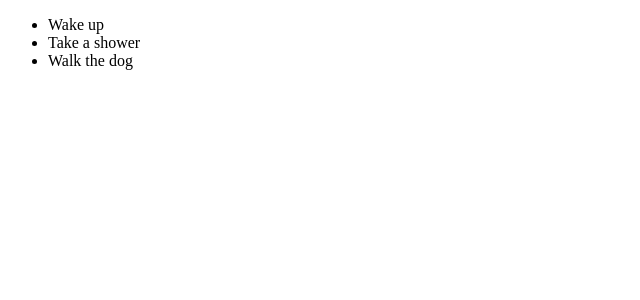
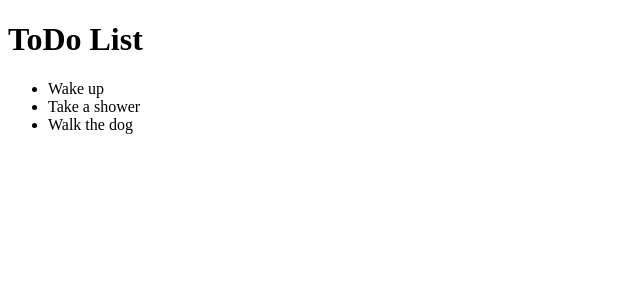
Before and after one commit to annaUniversal/react-todo, a React (Create React App) app: page / in a window 1280 px wide. Shown: the top 300 px of the page, without its empty margins (0-640 px from the left). Built offline with nearby package versions, Linux system fonts and the light colour scheme; the HTML template or start-up script is replaced by a standard one.

Commit message:
fixed the comments

```diff
--- a/src/App.js
+++ b/src/App.js
@@ -1,6 +1,6 @@
 import React from 'react';
 
-var todoList = [
+let todoList = [
   {
     id: 1,
     title: "Wake up"
@@ -17,11 +17,14 @@ var todoList = [
 
 function App() {
   return(
-  <ul>
-    {todoList.map( (item) =>
-       <li key={item.id}>{item.title}</li>
-    )}
-  </ul>
+    <span>
+      <h1>ToDo List</h1>
+      <ul>
+        {todoList.map( (item) =>
+          <li key={item.id}>{item.title}</li>
+        )}
+      </ul>
+    </span>
   )
 };
 
```
